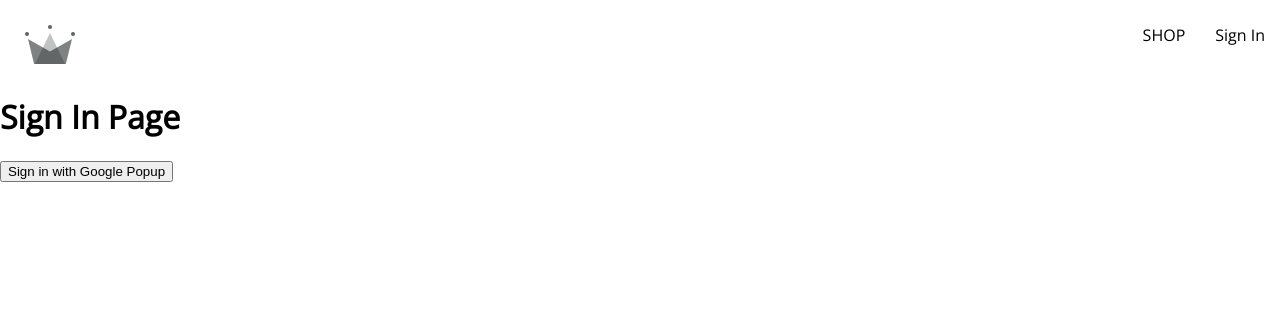
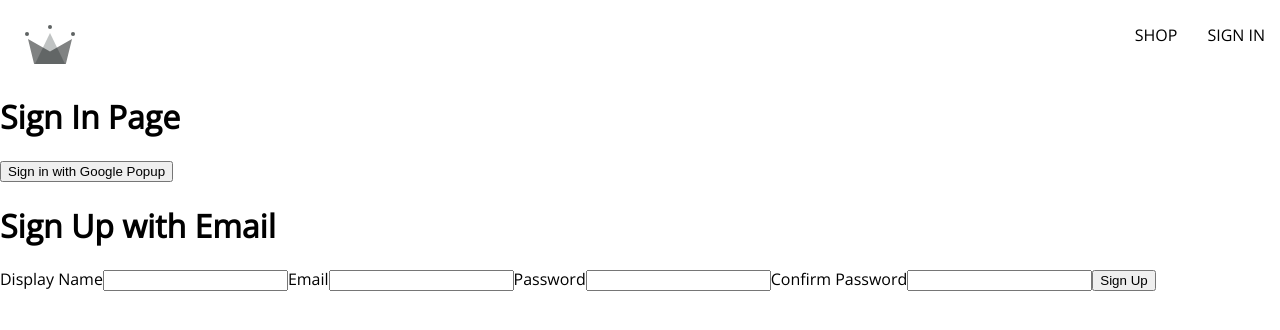
Before and after one commit to austindoty/mockClothingStore, a React (Create React App) app: page /sign-in in a window 1280 px wide. Shown: the top 330 px of the page. Built offline with nearby package versions, Linux system fonts and the light colour scheme; a web font is replaced by a local one.

Commit message:
Prettier Formating, Sign Up Form

```diff
--- /dev/null
+++ b/src/components/sign-up-form/sign-up-form.component.jsx
@@ -0,0 +1,62 @@
+import { useState } from "react";
+
+const defaultFormFields = {
+  displayName: "",
+  email: "",
+  password: "",
+  confirmPassword: "",
+};
+const SignUpForm = () => {
+  const [formFields, setFormFields] = useState(defaultFormFields);
+  const { displayName, email, password, confirmPassword } = formFields;
+
+  const handleChange = (event) => {
+    const {name, value}= event.target;
+    setFormFields({...formFields, [name]:value})
+  };
+  return(
+    <div>
+      <h1>Sign Up with Email</h1>
+      <form>
+        <label>Display Name</label>
+        <input
+          type="text"
+          required
+          onChange={handleChange}
+          name="displayName"
+          value={displayName}
+        />
+
+        <label>Email</label>
+        <input
+          type="email"
+          required
+          onChange={handleChange}
+          name="email"
+          value={email}
+        />
+
+        <label>Password</label>
+        <input
+          type="password"
+          required
+          onChange={handleChange}
+          name="password"
+          value={password}
+        />
+
+        <label>Confirm Password</label>
+        <input
+          type="password"
+          required
+          onChange={handleChange}
+          name="confirmPassword"
+          value={confirmPassword}
+        />
+        <button type="submit">Sign Up</button>
+      </form>
+    </div>
+  );
+};
+
+export default SignUpForm;
--- a/src/routes/home/home.component.jsx
+++ b/src/routes/home/home.component.jsx
@@ -1,46 +1,41 @@
-import { Outlet } from 'react-router-dom';
+import { Outlet } from "react-router-dom";
 
-import Directory from '../../components/directory/directory.component';
+import Directory from "../../components/directory/directory.component";
 
-const Home=() => {
-  const categories =[
+const Home = () => {
+  const categories = [
     {
       id: 1,
       title: "hats",
-      imageUrl: "https://i.ibb.co/cvpntL1/hats.png"
+      imageUrl: "https://i.ibb.co/cvpntL1/hats.png",
     },
     {
       id: 2,
       title: "jackets",
-      imageUrl: "https://i.ibb.co/px2tCc3/jackets.png"
+      imageUrl: "https://i.ibb.co/px2tCc3/jackets.png",
     },
     {
       id: 3,
       title: "sneakers",
-      imageUrl: "https://i.ibb.co/0jqHpnp/sneakers.png"
+      imageUrl: "https://i.ibb.co/0jqHpnp/sneakers.png",
     },
     {
       id: 4,
       title: "womens",
-      imageUrl: "https://i.ibb.co/GCCdy8t/womens.png"
+      imageUrl: "https://i.ibb.co/GCCdy8t/womens.png",
     },
     {
       id: 5,
       title: "mens",
-      imageUrl: "https://i.ibb.co/R70vBrQ/men.png"
-    }
-  ]
-  return  (
-  <div>
-    <Outlet />
-     <Directory categories={categories}/>
-  </div>
-  )
-
-
-  };
-
-
-
+      imageUrl: "https://i.ibb.co/R70vBrQ/men.png",
+    },
+  ];
+  return (
+    <div>
+      <Outlet />
+      <Directory categories={categories} />
+    </div>
+  );
+};
 
 export default Home;
--- a/src/routes/navigation/navigation.component.jsx
+++ b/src/routes/navigation/navigation.component.jsx
@@ -2,22 +2,22 @@
 import { Outlet, Link } from "react-router-dom";
 
 import { ReactComponent as CrwnLogo } from "../../assests/crown.svg";
-import './navigation.styles.scss'
+import "./navigation.styles.scss";
 
 const Navigation = () => {
-    return (
+  return (
     <Fragment>
       <div className="navigation">
-        <Link className="logo-container" to='/'>
-            <CrwnLogo className="logo" />
+        <Link className="logo-container" to="/">
+          <CrwnLogo className="logo" />
         </Link>
         <div className="nav-links-container">
-            <Link className='nav-link' to='/shop'>
+          <Link className="nav-link" to="/shop">
             SHOP
-            </Link>
-            <Link className='nav-link' to='/sign-in'>
-            Sign In
-            </Link>
+          </Link>
+          <Link className="nav-link" to="/sign-in">
+            SIGN IN
+          </Link>
         </div>
       </div>
       <Outlet />
--- a/src/routes/sign-in/sign-in.component.jsx
+++ b/src/routes/sign-in/sign-in.component.jsx
@@ -1,16 +1,22 @@
-import { signInWithGooglePopup, createUserDoucmentFromAuth } from "../../utils/firebase/firebase.utils";
+import {
+  signInWithGooglePopup,
+  createUserDoucmentFromAuth,
+} from "../../utils/firebase/firebase.utils";
+
+import SignUpForm from "../../components/sign-up-form/sign-up-form.component";
 
 const SignIn = () => {
   const logGoogleUser = async () => {
-        const {user} = await signInWithGooglePopup();
+    const { user } = await signInWithGooglePopup();
     createUserDoucmentFromAuth(user);
-    }
+  };
   return (
     <div>
       <h1>Sign In Page </h1>
       <button onClick={logGoogleUser}>Sign in with Google Popup</button>
+      <SignUpForm />
     </div>
-    )
-}
+  );
+};
 
 export default SignIn;
```
Also changed, not shown: src/components/directory/directory.component.jsx (+9 -9 lines), src/components/directory/directory.styles.scss (+5 -5 lines), src/routes/navigation/navigation.styles.scss (+23 -1 lines), src/utils/firebase/firebase.utils.js (+13 -15 lines), src/components/category-item/category-item.styles.scss (indentation only). Lines whose indentation alone changed are shown as unchanged.
